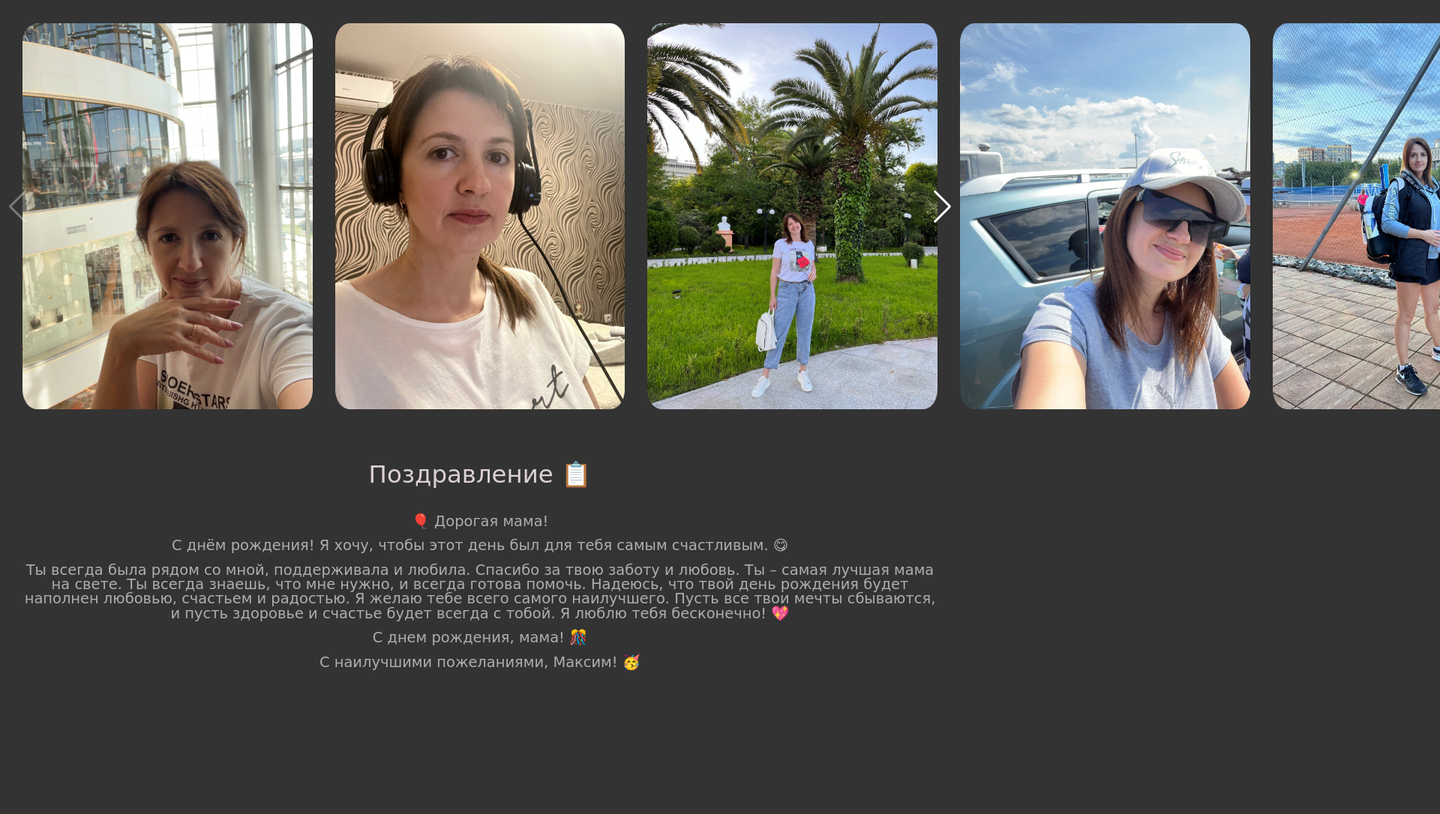
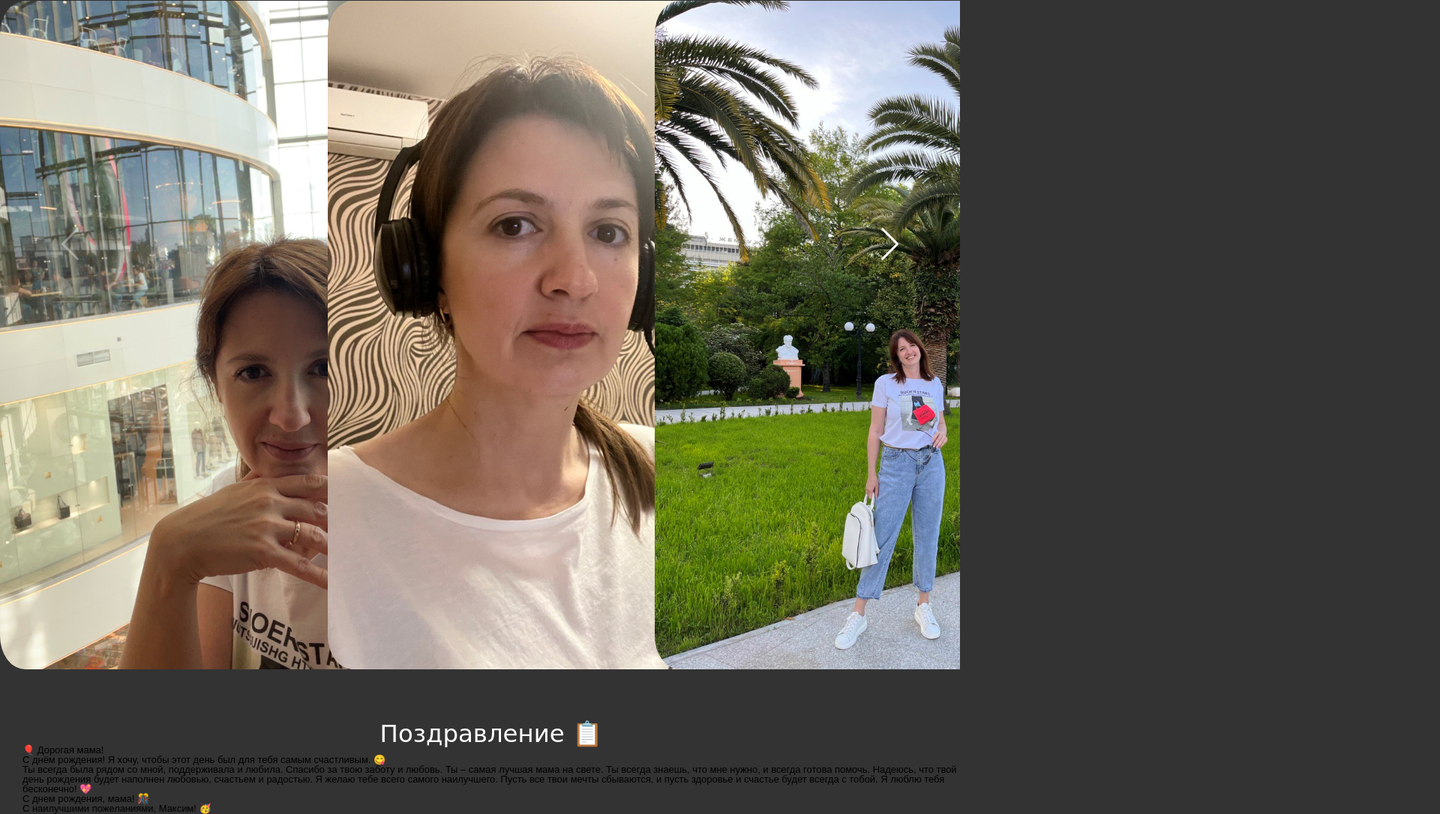
Before and after one commit to MaxKoltugin/present-, a plain HTML site: page index.html in a window 1280 px wide. Shown: the part 124-1210 px from the top of the page at 75% size, 1920 px wide, since content can reach past the window. Before the commit the page ends 1047 px from the top, so only its background shows below. Drawn offline with nearby package versions, Linux system fonts and the light colour scheme.

Commit message:
Update index.html

```diff
--- a/index.html
+++ b/index.html
@@ -2,7 +2,7 @@
 <html lang="en">
   <head>
     <meta charset="UTF-8" />
-    <meta name="viewport" content="width=960px, initial-scale=1.0" />
+    <meta name="viewport" content="width=device-width, initial-scale=1.0" />
     <!-- Подключаем Swiper для css -->
     <link
       rel="stylesheet"
@@ -54,103 +54,35 @@
     <link rel="stylesheet" href="style.css" />
   </head>
   <body>
-    <div class="wrapper">
-      <h1 class="title col-lg-4 col-md-6 mb-3">
-        <strong>✨С днём рождения!!!✨</strong>
-      </h1>
-      <!-- Слайдер -->
-      <!-- Флекс-контейнер -->
-      <div class="image-slider swiper-container col-lg-4 col-md-6 mb-3">
-        <!-- Флекс-элимент -->
-        <div
-          class="image-slider__wrapper swiper-wrapper col-lg-4 col-md-6 mb-3"
-        >
-          <!-- Слайд 1 -->
-          <!-- Хеш навигация -->
-          <div
-            data-hash="slide-1"
-            class="image-slider__slide swiper-slide col-lg-4 col-md-6 mb-3"
-          >
-            <div
-              class="image-slider__image swiper-zoom-container col-lg-4 col-md-6 mb-3"
-            >
-              <img
-                src="01.png"
-                alt="Photo"
-                class="center swiper-lazy col-lg-4 col-md-6 mb-3"
-                id="image"
-              />
-              <!-- <div class="swiper-lazy-preloader"></div> -->
+    <h1 class="title">
+      <strong>✨С днём рождения!!!✨</strong>
+    </h1>
+    <div class="img__container">
+      <div class="image-slider swiper">
+        <div class="swiper-wrapper">
+          <div data-hash="slide-1" class="swiper-slide">
+            <div class="gallery_link">
+              <img src="01.png" alt="Photo" class="image" />
             </div>
           </div>
-          <!-- Слайд 2 -->
-          <!-- Хеш навигация -->
-          <div
-            data-hash="slide-2"
-            class="image-slider__slide swiper-slide col-lg-4 col-md-6 mb-3"
-          >
-            <div
-              class="image-slider__image swiper-zoom-container col-lg-4 col-md-6 mb-3"
-            >
-              <img
-                src="02.png"
-                alt="Photo"
-                class="center swiper-lazy col-lg-4 col-md-6 mb-3"
-                id="image"
-              />
-              <!-- <div class="swiper-lazy-preloader"></div> -->
+          <div data-hash="slide-2" class="swiper-slide">
+            <div class="gallery_link">
+              <img src="02.png" alt="Photo" class="image" />
             </div>
           </div>
-          <!-- Слайд 3 -->
-          <!-- Хеш навигация -->
-          <div
-            data-hash="slide-3"
-            class="image-slider__slide swiper-slide col-lg-4 col-md-6 mb-3"
-          >
-            <div
-              class="image-slider__image swiper-zoom-container col-lg-4 col-md-6 mb-3"
-            >
-              <img
-                src="03.png"
-                alt="Photo"
-                class="center swiper-lazy col-lg-4 col-md-6 mb-3"
-                id="image"
-              />
-              <!-- <div class="swiper-lazy-preloader"></div> -->
+          <div data-hash="slide-3" class="swiper-slide">
+            <div class="gallery_link">
+              <img src="03.png" alt="Photo" class="image" />
             </div>
           </div>
-          <!-- Слайд 4 -->
-          <!-- Хеш навигация -->
-          <div
-            data-hash="slide-4"
-            class="image-slider__slide swiper-slide col-lg-4 col-md-6 mb-3"
-          >
-            <div
-              class="image-slider__image swiper-zoom-container col-lg-4 col-md-6 mb-3"
-            >
-              <img
-                src="04.png"
-                alt="Photo"
-                class="center swiper-lazy col-lg-4 col-md-6 mb-3"
-                id="image"
-              />
-              <!-- <div class="swiper-lazy-preloader"></div> -->
+          <div data-hash="slide-4" class="swiper-slide">
+            <div class="gallery_link">
+              <img src="04.png" alt="Photo" class="image" />
             </div>
           </div>
-          <div
-            data-hash="slide-5"
-            class="image-slider__slide swiper-slide col-lg-4 col-md-6 mb-3"
-          >
-            <div
-              class="image-slider__image swiper-zoom-container col-lg-4 col-md-6 mb-3"
-            >
-              <img
-                src="05.png"
-                alt="Photo"
-                class="center swiper-lazy col-lg-4 col-md-6 mb-3"
-                id="image"
-              />
-              <!-- <div class="swiper-lazy-preloader"></div> -->
+          <div data-hash="slide-5" class="swiper-slide">
+            <div class="gallery_link">
+              <img src="05.png" alt="Photo" class="image" />
             </div>
           </div>
         </div>
@@ -158,48 +90,40 @@
 
       <!-- Текстовый сдайдер -->
       <!-- <div class="text">🎊С днём рождения мама!!!🎊 Мы тебя любим!!!😘</div> -->
-      <div class="Congratulation col-lg-4 col-md-6 mb-3">
-        <h2 class="heading col-lg-4 col-md-6 mb-3">Поздравление 📋</h2>
-        <p class="col-lg-4 col-md-6 mb-3">🎈 Дорогая мама!</p>
-        <br />
-        <p class="col-lg-4 col-md-6 mb-3">
-          C днём рождения! Я хочу, чтобы этот день был для тебя самым
-          счастливым. 😋
-        </p>
-        <br />
-        <p class="col-lg-4 col-md-6 mb-3">
-          Ты всегда была рядом со мной, поддерживала и любила. Спасибо за твою
-          заботу и любовь. Ты – самая лучшая мама на свете. Ты всегда знаешь,
-          что мне нужно, и всегда готова помочь. Надеюсь, что твой день рождения
-          будет наполнен любовью, счастьем и радостью. Я желаю тебе всего самого
-          наилучшего. Пусть все твои мечты сбываются, и пусть здоровье и счастье
-          будет всегда с тобой. Я люблю тебя бесконечно! 💖
-        </p>
-        <br />
-        <p class="col-lg-4 col-md-6 mb-3">С днем рождения, мама! 🎊</p>
-        <br />
-        <p class="col-lg-4 col-md-6 mb-3">
-          С наилучшими пожеланиями, Максим! 🥳
-        </p>
+      <div class="block page__block block_one">
+        <div class="block__container">
+          <div class="block__body">
+            <h2 class="block__title">Поздравление 📋</h2>
+            <div class="block__text">
+              🎈 Дорогая мама! <br />
+              C днём рождения! Я хочу, чтобы этот день был для тебя самым
+              счастливым. 😋 <br />
+              Ты всегда была рядом со мной, поддерживала и любила. Спасибо за
+              твою заботу и любовь. Ты – самая лучшая мама на свете. Ты всегда
+              знаешь, что мне нужно, и всегда готова помочь. Надеюсь, что твой
+              день рождения будет наполнен любовью, счастьем и радостью. Я желаю
+              тебе всего самого наилучшего. Пусть все твои мечты сбываются, и
+              пусть здоровье и счастье будет всегда с тобой. Я люблю тебя
+              бесконечно! 💖
+              <br />
+              С днем рождения, мама! 🎊
+              <br />
+              С наилучшими пожеланиями, Максим! 🥳
+            </div>
+          </div>
+        </div>
       </div>
 
       <!-- Добовляем стрелки управления -->
       <div
-        class="swiper-button-prev col-lg-4 col-md-6 mb-3"
-        style="color: white"
+        class="swiper-button-prev"
+        style="color: rgb(255, 255, 255); margin-left: 70px; top: 450px"
       ></div>
       <div
-        class="swiper-button-next col-lg-4 col-md-6 mb-3"
-        style="color: white"
+        class="swiper-button-next"
+        style="color: rgb(255, 255, 255); margin-right: 70px; top: 450px"
       ></div>
       <!-- Добовляем пагинацию -->
-      <div
-        class="swiper-pagination col-lg-4 col-md-6 mb-3"
-        style="color: white; font-size: 20px; padding-bottom: 450px"
-      ></div>
-      <!-- добавляем полосу прокрутки (scrollbar) -->
-      <!-- <div class="swiper-scrollbar"></div> -->
-    </div>
 
     <!-- Подключаем Swiper для JavaScript -->
     <script src="https://cdn.jsdelivr.net/npm/swiper@11/swiper-bundle.min.js"></script>
```
